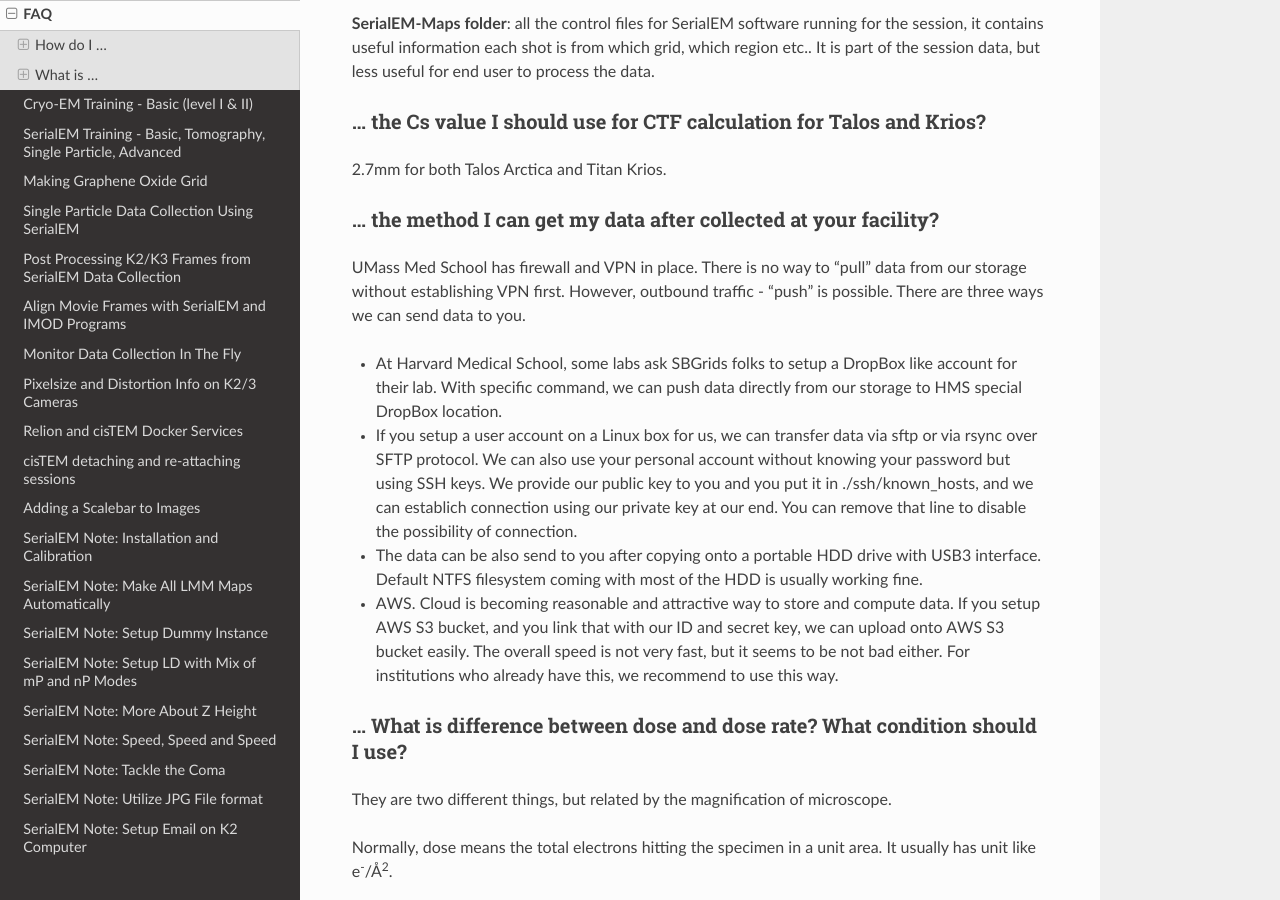
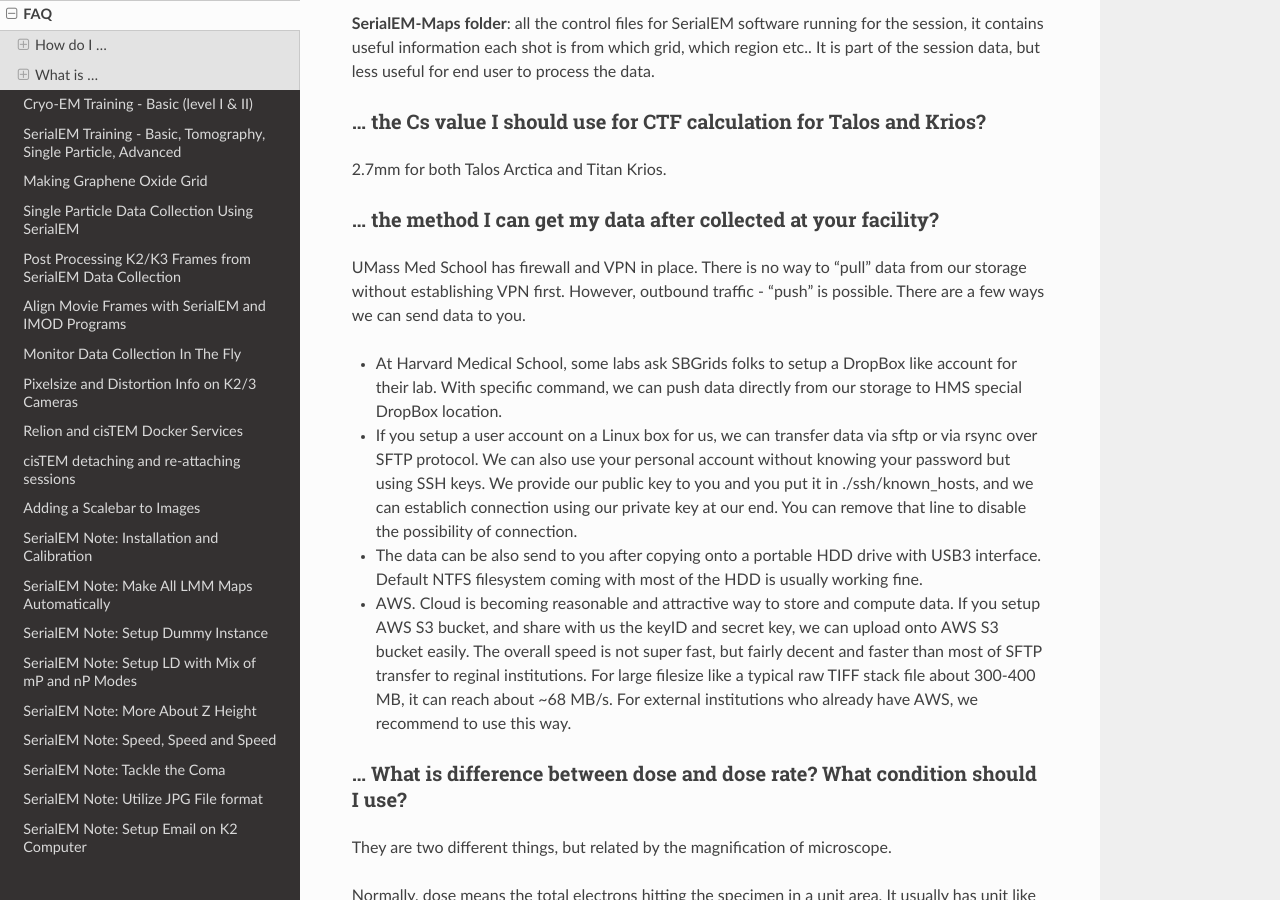
Before and after one commit to xuchen66/sphinx-emdocs, a Sphinx documentation site: the page built from source/cryo-em_faq.rst, in a window 1280 px wide and 900 px high, scrolled down 6179 px. Built offline with Sphinx 7.4.7 and the Read the Docs theme 2.0.0, drawn with Linux system fonts in a browser that asks for light colours; pages that are not in the unit, such as notebooks, are missing from menus.

Commit message:
Update cryo-em_faq.rst

```diff
--- a/source/cryo-em_faq.rst
+++ b/source/cryo-em_faq.rst
@@ -264,7 +264,7 @@
 ... the method I can get my data after collected at your facility?
 ~~~~~~~~~~~~~~~~~~~~~~~~~~~~~~~~~~~~~~~~~~~~~~~~~~~~~~~~~~~~~~~~~~
 
-UMass Med School has firewall and VPN in place. There is no way to "pull" data from our storage without establishing VPN first. However, outbound traffic - "push" is possible. There are three ways we can send data to you.
+UMass Med School has firewall and VPN in place. There is no way to "pull" data from our storage without establishing VPN first. However, outbound traffic - "push" is possible. There are a few ways we can send data to you.
 
 - At Harvard Medical School, some labs ask SBGrids folks to setup a DropBox like account for their lab. With specific command, we can push data directly from our storage to HMS special DropBox location.
 
@@ -272,7 +272,7 @@
 
 - The data can be also send to you after copying onto a portable HDD drive with USB3 interface. Default NTFS filesystem coming with most of the HDD is usually working fine.
 
-- AWS. Cloud is becoming reasonable and attractive way to store and compute data. If you setup AWS S3 bucket, and you link that with our ID and secret key, we can upload onto AWS S3 bucket easily. The overall speed is not very fast, but it seems to be not bad either. For institutions who already have this, we recommend to use this way.
+- AWS. Cloud is becoming reasonable and attractive way to store and compute data. If you setup AWS S3 bucket, and share with us the keyID and secret key, we can upload onto AWS S3 bucket easily. The overall speed is not super fast, but fairly decent and faster than most of SFTP transfer to reginal institutions. For large filesize like a typical raw TIFF stack file about 300-400 MB, it can reach about ~68 MB/s. For external institutions who already have AWS, we recommend to use this way.
 
 .. _dose_and_dose_rate:
 
```
Also changed, not shown: other parts of source/cryo-em_faq.rst (+1 -1 lines).
